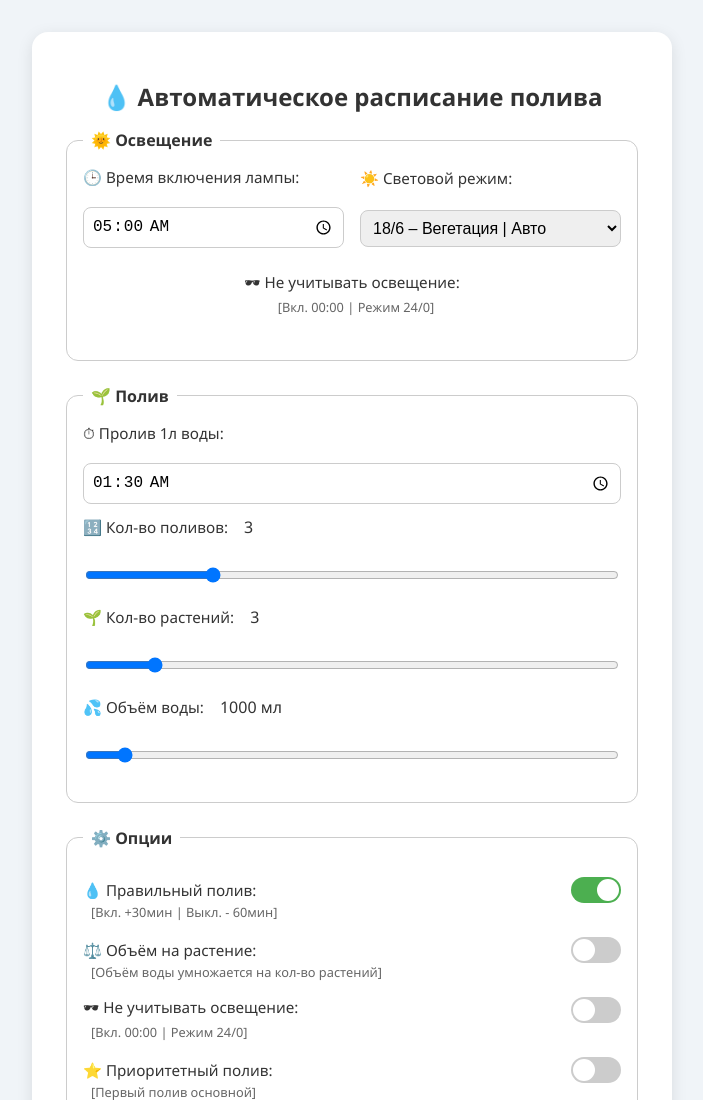
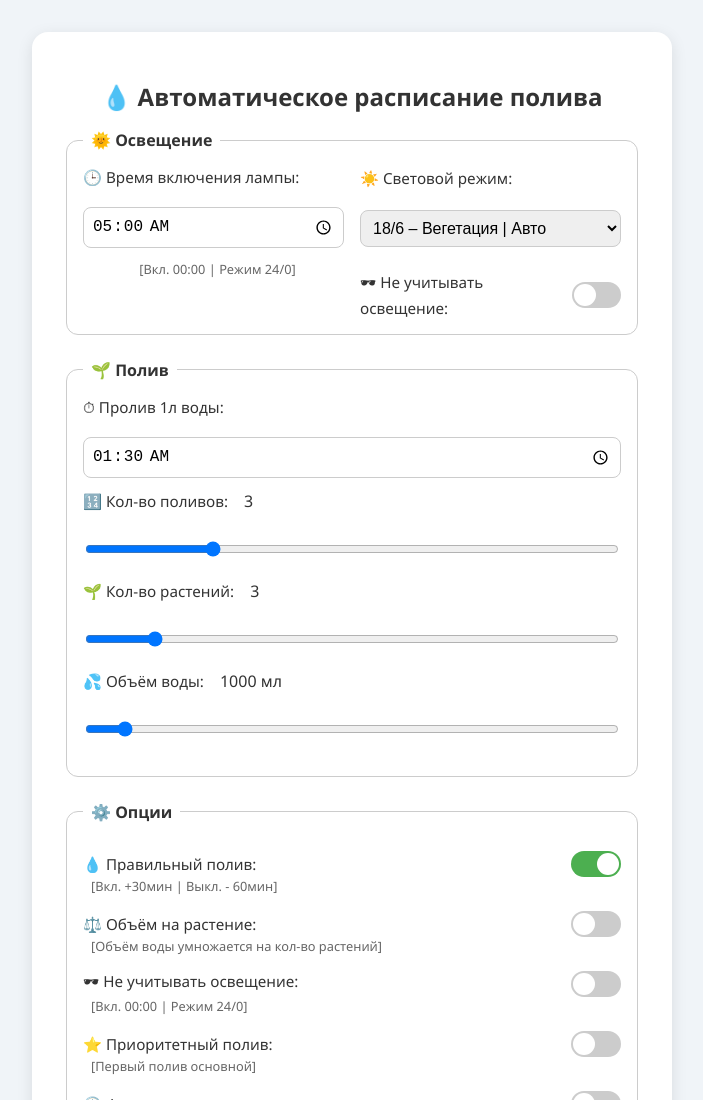
Before and after one commit to salanton/TestShedule, a plain HTML site: page index.html in a window 1280 px wide. Shown: the top 1100 px of the page, without its empty margins (288-991 px from the left). Drawn offline with Linux system fonts and the light colour scheme.

Commit message:
Update index.html

```diff
--- a/index.html
+++ b/index.html
@@ -26,14 +26,16 @@
       </select>
     </div>
   </div>
-  <div class="inline">
-  <div style="flex: 1; display: flex; flex-direction: column; align-items: center;">
+  <div class="grid-two-column">
+  <div style="display: flex; justify-content: flex-start; align-items: center; flex-direction: column;">
+    <p class="option-desc">[Вкл. 00:00 | Режим 24/0]</p>
+  </div>
+  <div style="display: flex; justify-content: center; align-items: center;">
     <label class="toggle">
       🕶 Не учитывать освещение:
       <input type="checkbox" id="ignore-lighting" />
       <span class="slider"></span>
     </label>
-    <p class="option-desc">[Вкл. 00:00 | Режим 24/0]</p>
   </div>
 </div>
 </fieldset>
```
